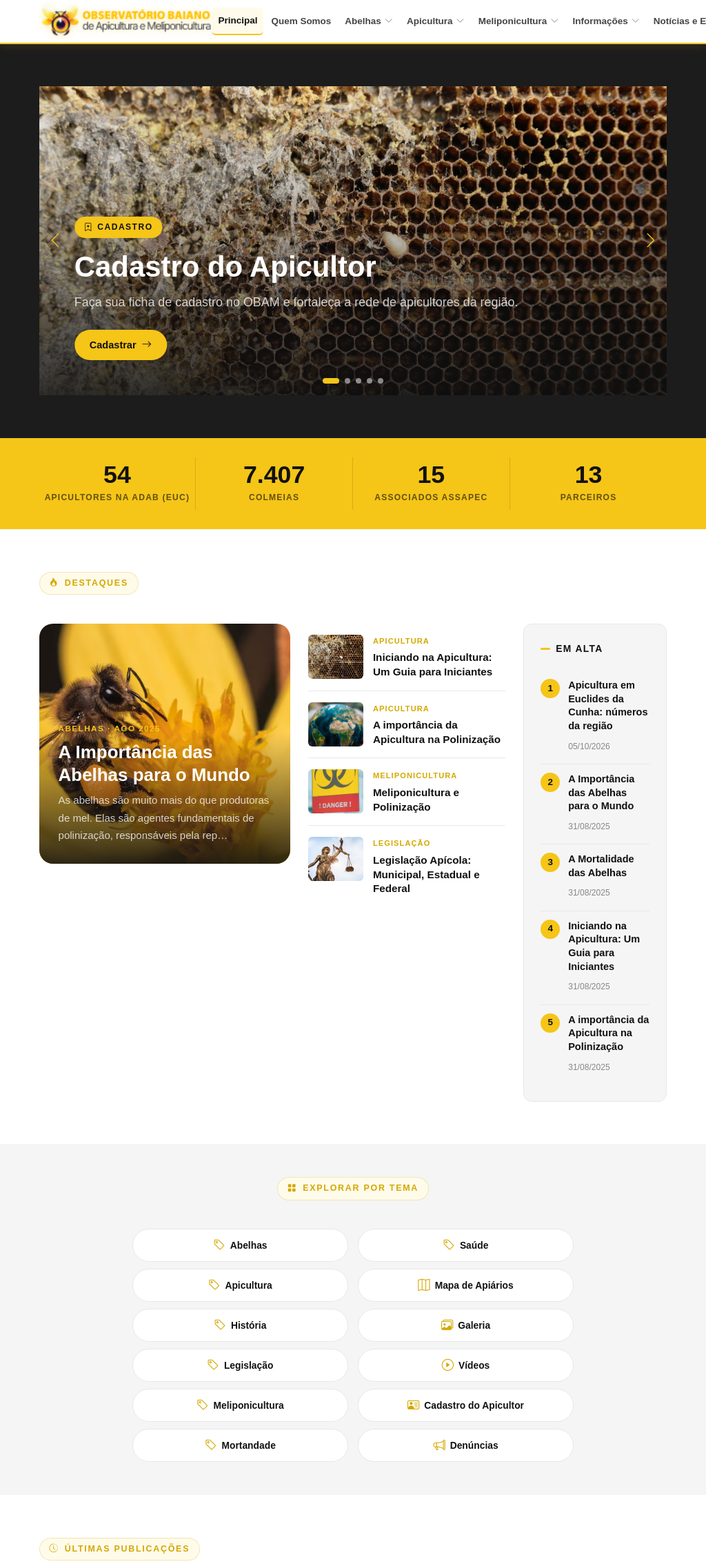
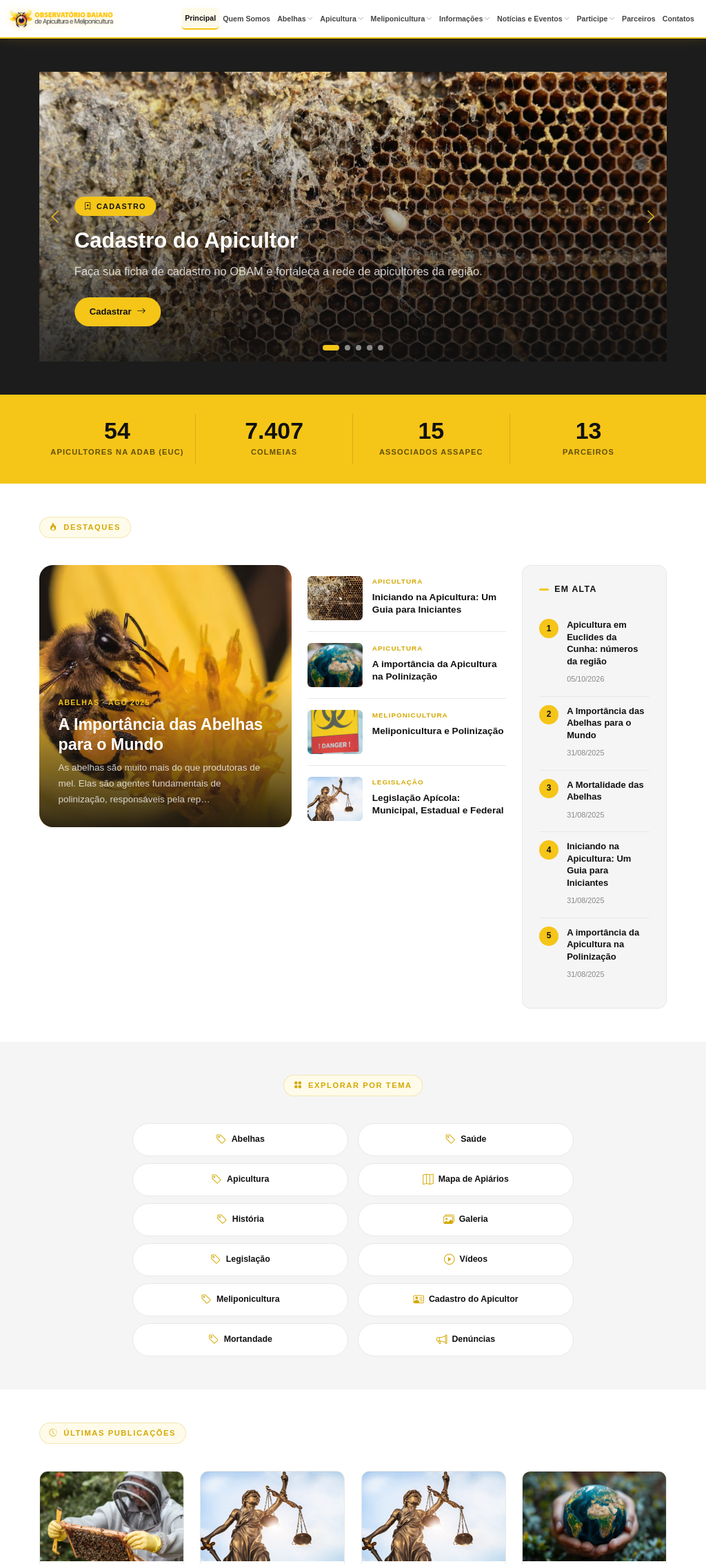
Before and after one commit to Ysac-logic/OBAM-PHP, a PHP site: page /index.php in a window 1024 px wide. Shown: the top 2267 px of the page at 69% size. Run offline with PHP 8.4, Linux system fonts and the light colour scheme; data comes from the database, SQL or seed files in the repository.

Commit message:
Ajusta navbar desktop para caber em qualquer largura
Co-Authored-By: Claude Sonnet 5.5 <noreply@anthropic.com>

```diff
--- a/assets/css/extra.css
+++ b/assets/css/extra.css
@@ -279,3 +279,58 @@ html{font-size:clamp(15px,.4vw + 13.2px,20px)}
 
 /* Login do painel */
 .box .text-center img{max-height:none!important;width:min(100%,280px);height:auto}
+
+/* ===== Navbar desktop: tudo cabe em qualquer largura (>=992px) ===== */
+@media (min-width:992px){
+  :root{--header-h:clamp(58px,4.6vw,96px)}
+  .header .container{max-width:100%;padding-left:clamp(10px,1.6vw,40px);padding-right:clamp(10px,1.6vw,40px);gap:clamp(8px,1.2vw,28px)}
+  .header .logo{flex:0 1 auto;min-width:0}
+  .header .logo img{height:clamp(34px,3.6vw,76px);max-width:none}
+  .navmenu{flex:1 1 auto;min-width:0;justify-content:flex-end}
+  .navmenu>ul{flex-wrap:nowrap;gap:clamp(0px,.2vw,6px);justify-content:flex-end}
+  .navmenu>ul>li>a{font-size:clamp(.64rem,.28vw + .5rem,.98rem);padding:clamp(6px,.5vw,12px) clamp(4px,.7vw,18px);gap:3px;white-space:nowrap}
+  .navmenu .toggle-dropdown{font-size:.6rem}
+  .navmenu .dropdown ul li a{font-size:clamp(.72rem,.2vw + .62rem,.95rem)}
+}
+
+/* ===== Navbar: a logo nunca é invadida ===== */
+@media (min-width:992px){
+  .header .logo{flex:0 0 auto}
+  .header .logo img{height:clamp(30px,2.8vw,64px);width:auto;flex:none}
+  .navmenu{margin-left:auto}
+}
+/* 992–1199px: menu em segunda linha, centralizado, com tudo visível */
+@media (min-width:992px) and (max-width:1199px){
+  .header{height:auto;padding:6px 0}
+  .header .container{flex-wrap:wrap;justify-content:center;row-gap:2px}
+  .header .logo img{height:38px}
+  .navmenu{flex:1 1 100%;justify-content:center;margin-left:0}
+  .navmenu>ul{justify-content:center;flex-wrap:wrap}
+  .navmenu>ul>li>a{font-size:.8rem;padding:6px 9px}
+}
+@media (min-width:1200px) and (max-width:1399px){
+  .navmenu>ul>li>a{font-size:.74rem;padding:8px 7px}
+}
+
+/* ===== Notebook 13" (≈1024–1280px, tela 4:3): navbar em UMA linha, logo pequena ===== */
+@media (min-width:992px) and (max-width:1279px){
+  html{font-size:15.5px}
+  :root{--header-h:56px}
+  .header{height:var(--header-h);padding:0}
+  .header .container{flex-wrap:nowrap;justify-content:space-between;gap:10px;padding-left:12px;padding-right:12px}
+  .header .logo img{height:28px;width:auto}
+  .navmenu{flex:1 1 auto;min-width:0;margin-left:0;justify-content:flex-end}
+  .navmenu>ul{flex-wrap:nowrap;justify-content:flex-end;gap:0}
+  .navmenu>ul>li>a{font-size:calc(7.6px + .3vw);padding:6px calc(2px + .3vw);gap:2px;white-space:nowrap}
+  .navmenu .toggle-dropdown{font-size:.55rem}
+  .section{padding:48px 0}
+  .slider .swiper-slide{min-height:420px}
+  .slider .content h2{font-size:2rem}
+  .featured-img-card{height:380px}
+  .post-card h3{font-size:.9rem}
+}
+@media (min-width:1280px) and (max-width:1535px){
+  .header .logo img{height:32px}
+  .navmenu>ul>li>a{font-size:.78rem;padding:8px 9px}
+}
+@media (min-width:1536px){.header .logo img{height:clamp(36px,2.6vw,64px)}}
```
